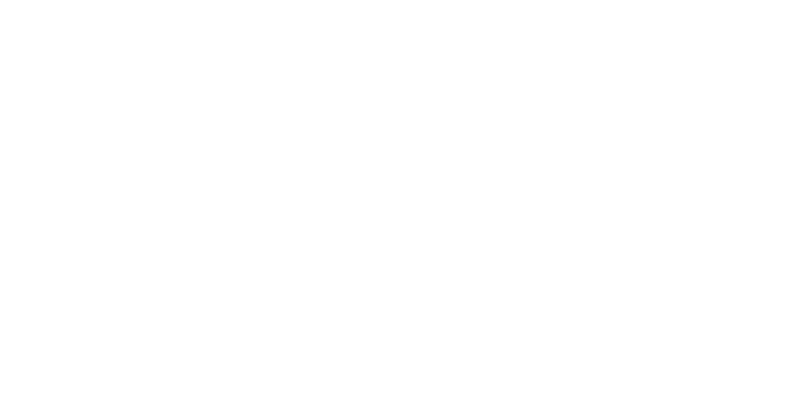
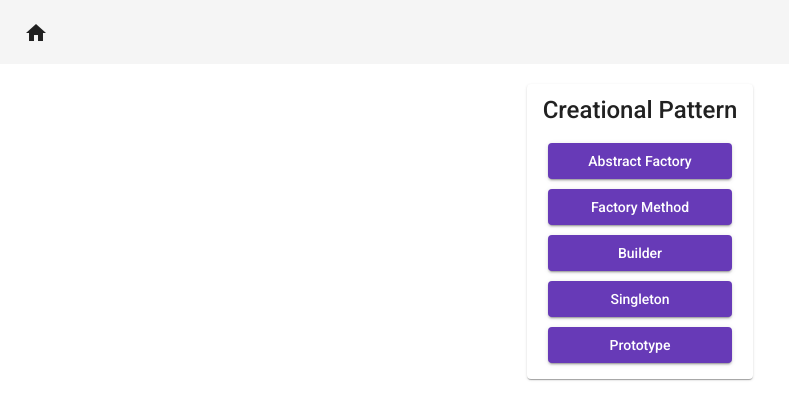
Before and after one commit to Itchimonji/design-patterns-in-angular, an Angular app: page /home in a window 1280 px wide. Before the commit this address led to /. Shown: the top 420 px of the page, without its empty margins (0-789 px from the left). Built offline with nearby package versions, Linux system fonts and the light colour scheme.

Commit message:
feature(): add ui navigation

```diff
--- a/src/app/04. Builder/builder/builder.component.html
+++ b/src/app/04. Builder/builder/builder.component.html
@@ -2,7 +2,7 @@
   <h1>
     Builder
   </h1>
-
+  <div class="content">
     <mat-card *ngFor="let house of houses; index as i">
       <mat-card-title>House {{i+1}}</mat-card-title>
       <mat-card-content>
@@ -16,3 +16,4 @@
       </mat-card-content>
     </mat-card>
   </div>
+</div>
--- a/src/app/04. Builder/builder/builder.component.scss
+++ b/src/app/04. Builder/builder/builder.component.scss
@@ -8,6 +8,11 @@
   align-items: center;
 }
 
+div.content {
+  display: flex;
+  flex-direction: row;
+}
+
 mat-card {
   margin: 15px;
   max-width: 300px;
--- a/src/app/app-routing.module.ts
+++ b/src/app/app-routing.module.ts
@@ -23,7 +23,13 @@
     loadChildren: () => import('./05. Factory Method/factory-method.module').then(m => m.FactoryMethodModule) },
   {
     path: 'adapter',
-    loadChildren: () => import('./06. Adapter/adapter.module').then(m => m.AdapterModule) }
+    loadChildren: () => import('./06. Adapter/adapter.module').then(m => m.AdapterModule)
+  },
+  {
+    path: 'home',
+    loadChildren: () => import('./xx. components/Home/home.module').then(m => m.HomeModule)
+  },
+  { path: '',   redirectTo: '/home', pathMatch: 'full' }
 ];
 
 @NgModule({
--- a/src/app/app.component.html
+++ b/src/app/app.component.html
@@ -1 +1,8 @@
-<router-outlet></router-outlet>
+<mat-toolbar >
+  <button mat-icon-button aria-label="Home icon" [routerLink]="['/home']">
+    <mat-icon>home</mat-icon>
+  </button>
+</mat-toolbar>
+<div class="app-container">
+  <router-outlet></router-outlet>
+</div>
--- a/src/app/app.component.scss
+++ b/src/app/app.component.scss
@@ -0,0 +1,6 @@
+ div.app-container {
+   padding: 20px;
+   display: flex;
+   flex-direction: row;
+   justify-content: center;
+ }
--- /dev/null
+++ b/src/app/xx. components/Home/home-routing.module.ts
@@ -0,0 +1,12 @@
+import { NgModule } from '@angular/core';
+import { Routes, RouterModule } from '@angular/router';
+
+import { HomeComponent } from './home/home.component';
+
+const routes: Routes = [{ path: '', component: HomeComponent }];
+
+@NgModule({
+  imports: [RouterModule.forChild(routes)],
+  exports: [RouterModule]
+})
+export class HomeRoutingModule { }
--- /dev/null
+++ b/src/app/xx. components/Home/home/home.component.html
@@ -0,0 +1,22 @@
+<mat-card>
+  <mat-card-title>
+    Creational Pattern
+  </mat-card-title>
+  <mat-card-content>
+    <a mat-raised-button [routerLink]="['/abstract-factory']" routerLinkActive="abstract-factory" color="primary">
+      Abstract Factory
+    </a>
+    <a mat-raised-button [routerLink]="['/factory-method']" routerLinkActive="factory-method" color="primary">
+      Factory Method
+    </a>
+    <a mat-raised-button [routerLink]="['/builder']" routerLinkActive="builder" color="primary">
+      Builder
+    </a>
+    <a mat-raised-button [routerLink]="['/singleton']" routerLinkActive="singleton" color="primary">
+      Singleton
+    </a>
+    <a mat-raised-button [routerLink]="['/prototype']" routerLinkActive="prototype" color="primary">
+      Prototype
+    </a>
+  </mat-card-content>
+</mat-card>
--- /dev/null
+++ b/src/app/xx. components/Home/home/home.component.scss
@@ -0,0 +1,16 @@
+mat-card {
+  text-align: center;
+}
+
+mat-card-content {
+  display: flex;
+  flex-direction: column;
+}
+
+a {
+  margin: 5px;
+}
+
+a:first-child {
+  margin-top: 15px;
+}
--- /dev/null
+++ b/src/app/xx. components/Home/home/home.component.ts
@@ -0,0 +1,15 @@
+import { Component, OnInit } from '@angular/core';
+
+@Component({
+  selector: 'app-home',
+  templateUrl: './home.component.html',
+  styleUrls: ['./home.component.scss']
+})
+export class HomeComponent implements OnInit {
+
+  constructor() { }
+
+  ngOnInit(): void {
+  }
+
+}
```
Also changed, not shown: src/app/app.module.ts (+9 -7 lines), src/app/xx. components/Home/home.module.ts (added, +17 -0 lines), 2 other files (tests, documents, lock files or other folders). Lines whose indentation alone changed are shown as unchanged.
